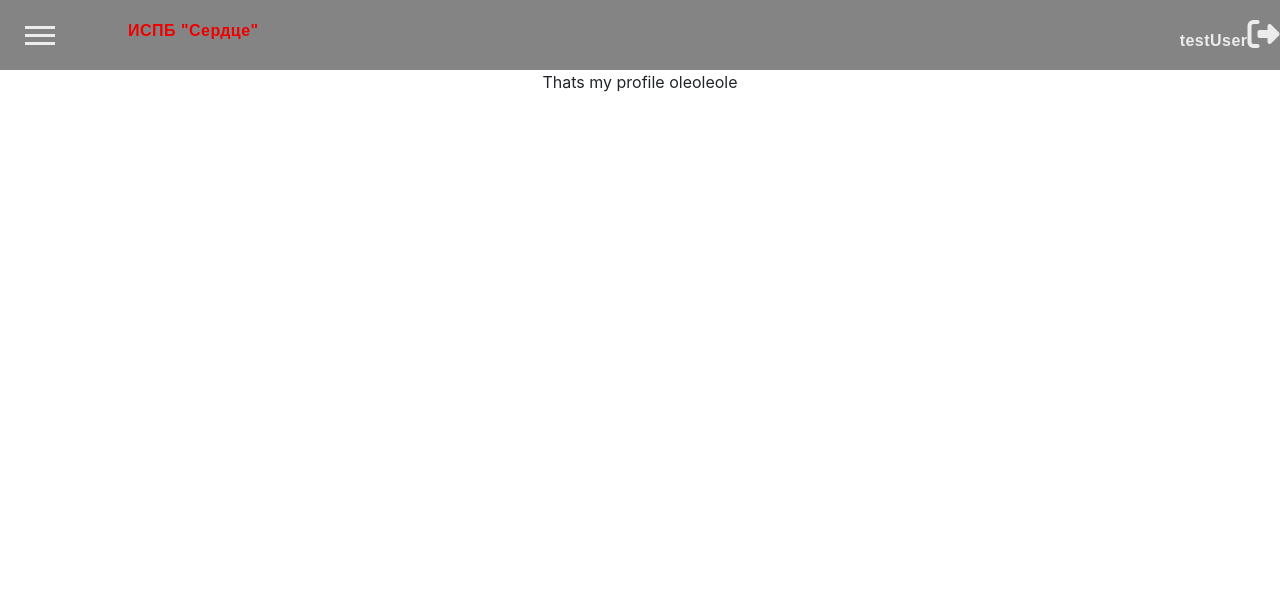
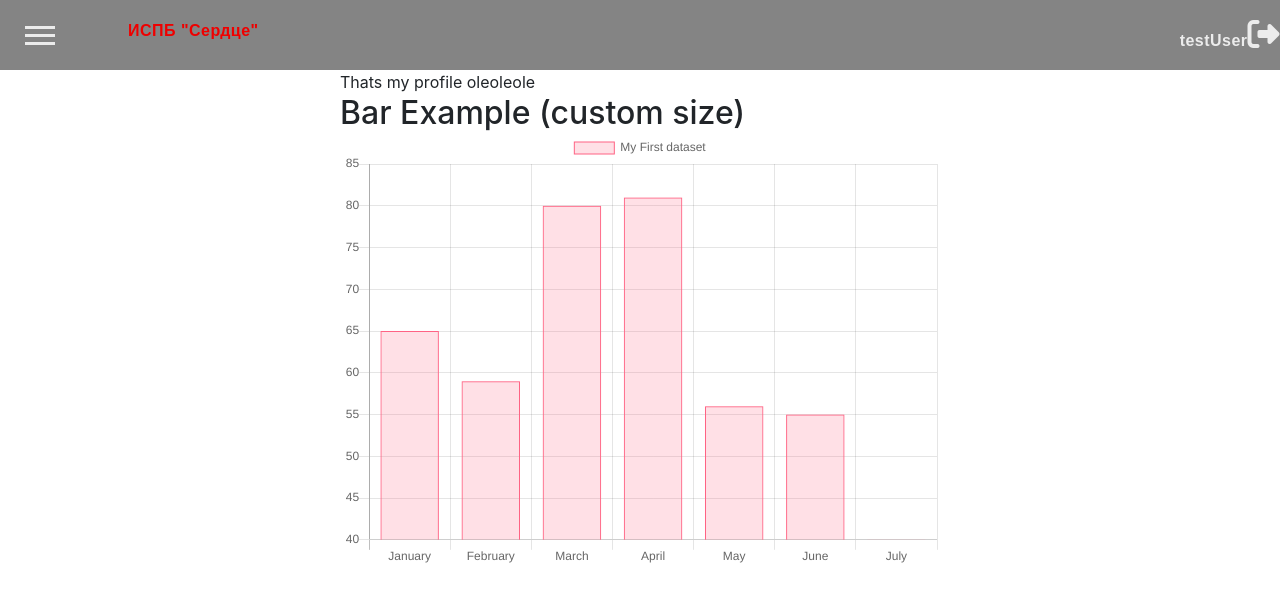
Before and after one commit to arsenitem/heart-frontend, a React (Create React App) app: page /main in a window 1280 px wide. Both pictures are taken after typing "name@example.com", "Sample123" into the empty fields and a click on the button "Войти". Shown: the top 602 px of the page. Built offline with nearby package versions, Linux system fonts and the light colour scheme; no server answers; some icons are missing; a web font is replaced by a local one.

Commit message:
added chartjs

```diff
--- a/package.json
+++ b/package.json
@@ -7,8 +7,10 @@
     "@testing-library/react": "^11.1.0",
     "@testing-library/user-event": "^12.1.10",
     "axios": "^0.21.0",
+    "chartjs": "^0.3.24",
     "react": "^17.0.1",
     "react-bootstrap": "^1.4.0",
+    "react-chartjs-2": "^2.11.1",
     "react-dom": "^17.0.1",
     "react-redux": "^7.2.2",
     "react-router-dom": "^5.2.0",
--- /dev/null
+++ b/src/components/Chart.js
@@ -0,0 +1,35 @@
+import React from 'react';
+import {Bar} from 'react-chartjs-2';
+
+const data = {
+  labels: ['January', 'February', 'March', 'April', 'May', 'June', 'July'],
+  datasets: [
+    {
+      label: 'My First dataset',
+      backgroundColor: 'rgba(255,99,132,0.2)',
+      borderColor: 'rgba(255,99,132,1)',
+      borderWidth: 1,
+      hoverBackgroundColor: 'rgba(255,99,132,0.4)',
+      hoverBorderColor: 'rgba(255,99,132,1)',
+      data: [65, 59, 80, 81, 56, 55, 40]
+    }
+  ]
+};
+
+export default class Chart extends React.Component{
+  render() {
+    return (
+      <div>
+        <h2>Bar Example (custom size)</h2>
+        <Bar
+          data={data}
+          width={800}
+          height={400}
+          options={{
+            maintainAspectRatio: false
+          }}
+        />
+      </div>
+    );
+  }
+};
--- a/src/pages/Profile.js
+++ b/src/pages/Profile.js
@@ -1,9 +1,10 @@
+import Chart from '../components/Chart'
 function Profile() {
-    console.log(this)
     return (
         <div>
             Thats my profile oleoleole
-
+            <Chart/>
+            <canvas id="myChart" width="400" height="400"></canvas>
         </div>
     );
 }
```
Also changed, not shown: 2 other files (tests, documents, lock files or other folders).
